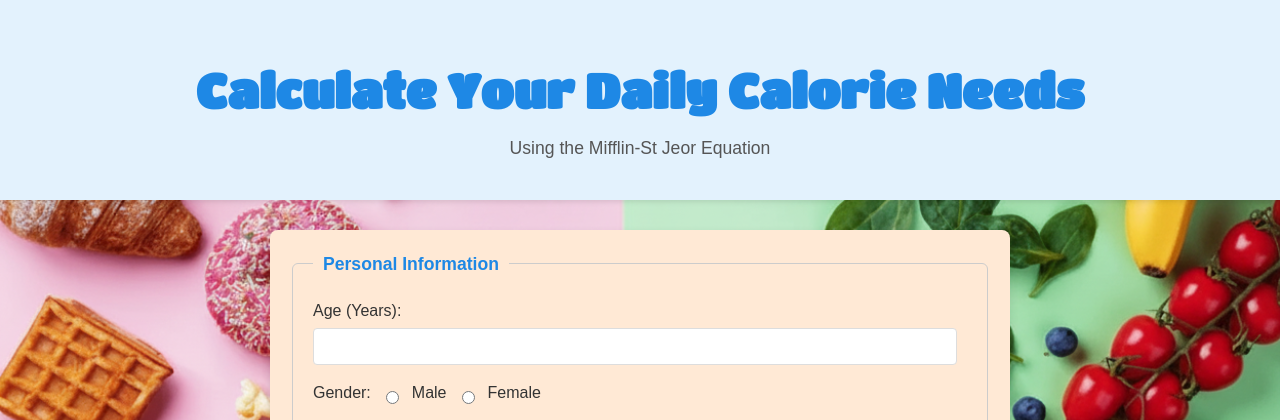
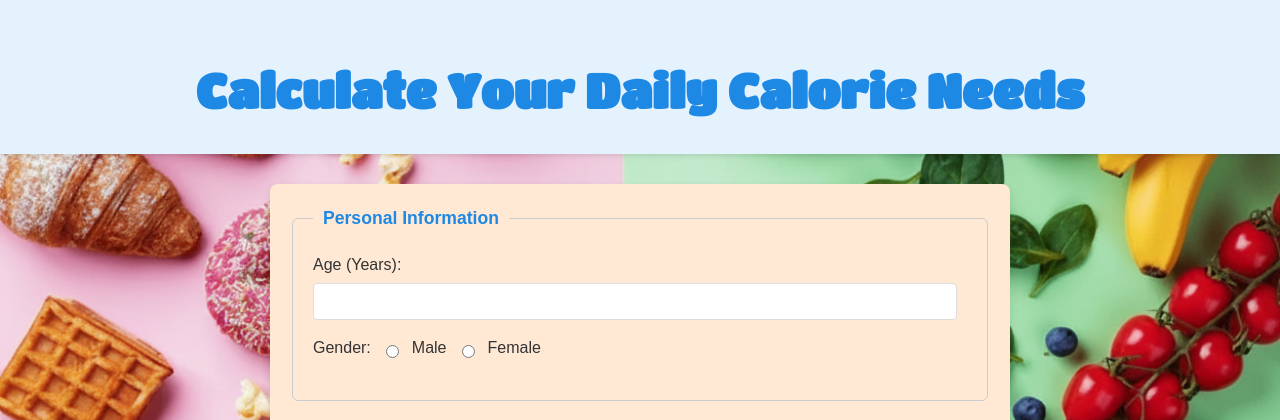
Before and after one commit to sujalnegi/bmr-bmi-calculator, a Flask app: page / in a window 1280 px wide. Shown: the top 420 px of the page. Run offline with Flask 3, Linux system fonts and the light colour scheme.

Commit message:
#Commit 9: Fix HTML encoding issues in index.html

```diff
--- a/templates/index.html
+++ b/templates/index.html
@@ -147,7 +147,7 @@
 
     <header>
         <h1>Calculate Your Daily Calorie Needs</h1>
-        <p>Using the Mifflin-St Jeor Equation</p>
+        <!-- <p>Using the <a href="https://reference.medscape.com/calculator/846/mifflin-st-jeor-equation" target="_blank">Mifflin-St Jeor Equation</a></p> -->
     </header>
 
     <main>
@@ -217,7 +217,7 @@
             <button type="submit">Calculate Calories</button>
         </form>
 
-        </main>
+    </main>
 
     <script>
         const heightUnitSelect = document.getElementById('height-unit');
@@ -226,25 +226,20 @@
         const heightFtInput = document.getElementById('height-ft');
         const heightInInput = document.getElementById('height-in');
 
-        // Initial setup
         heightFtInput.removeAttribute('required');
         heightInInput.removeAttribute('required');
 
         heightUnitSelect.addEventListener('change', function () {
             if (this.value === 'ftin') {
-                // Show ft/in, hide cm
                 heightCmInput.style.display = 'none';
                 heightCmInput.removeAttribute('required');
                 heightFtInDiv.style.display = 'block';
-                // Make ft/in required
                 heightFtInput.setAttribute('required', 'required');
                 heightInInput.setAttribute('required', 'required');
             } else {
-                // Show cm, hide ft/in
                 heightCmInput.style.display = 'block';
                 heightCmInput.setAttribute('required', 'required');
                 heightFtInDiv.style.display = 'none';
-                // Remove requirement from ft/in
                 heightFtInput.removeAttribute('required');
                 heightInInput.removeAttribute('required');
             }
```
